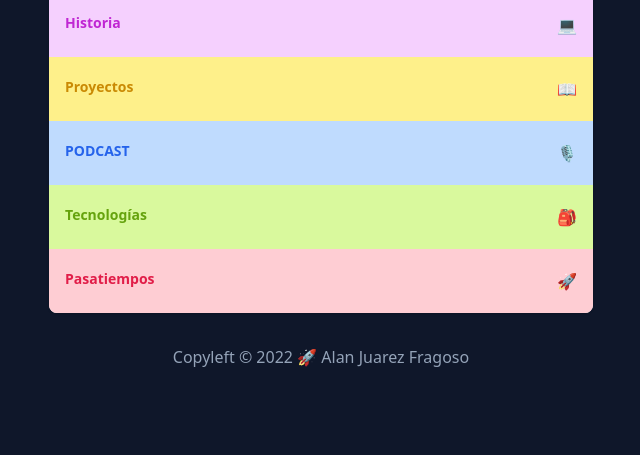
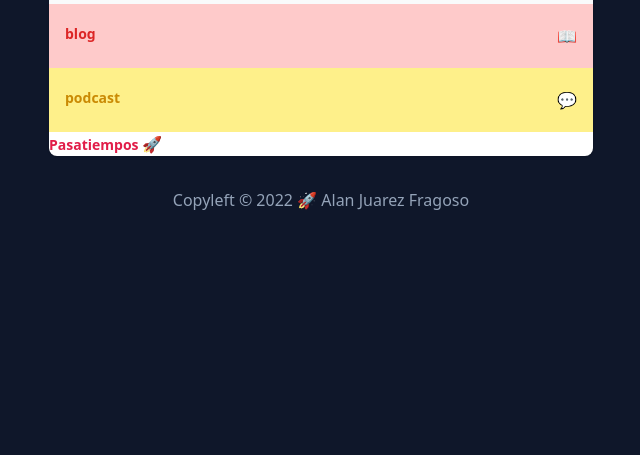
Before and after one commit to AlanJuarezF/webpack, a website built with webpack: page public/index.html in a window 1280 px wide. Shown: the part 345-800 px from the top of the page, without its empty margins (319-959 px from the left). Built offline with nearby package versions, Linux system fonts and the light colour scheme.

Commit message:
arbol links

```diff
--- a/public/index.html
+++ b/public/index.html
@@ -34,11 +34,9 @@
       <div class="px-4 py-5 sm:px-6 flex justify-between">
         <div>
           <h1 class="text-xl leading-6 font-bold text-gray-900">
-            Alan Juarez Fragoso
           </h1>
-          <h2 class="text-sm leading-6 text-gray-500 -mt-1">@AlanWLFx</h2>
+          <h2 class="text-sm leading-6 text-gray-500 -mt-1"></h2>
           <p class="mt-1 max-w-2xl text-sm text-gray-500">
-            Estudiante de la Universidad Tecnologíca de Tlaxcala
           </p>
         </div>
         <div>
@@ -82,35 +80,8 @@
             </div>
           </div>
         </div>
-        <div class="bg-fuchsia-200 px-4 py-5 w-full flex justify-between">
-          <a class="text-sm font-bold text-fuchsia-600 text-center hover:text-fuchsia-800 cursor-pointer"
-            href="#" target="_blank">
-            Historia
-          </a>
-          <span>💻</span>
-        </div>
-        <div class="bg-yellow-200 px-4 py-5 w-full flex justify-between">
-          <a class="text-sm font-bold text-yellow-600 text-center hover:text-yellow-800 cursor-pointer"
-            href="#" target="_blank">
-            Proyectos
-          </a>
-          <span>📖</span>
-        </div>
-        <div class="bg-blue-200 px-4 py-5 w-full flex justify-between">
-          <a class="text-sm font-bold text-blue-600 text-center hover:text-blue-800 cursor-pointer"
-            href="#" target="_blank">
-            PODCAST
-          </a>
-          <span>🎙️</span>
-        </div>
-        <div class="bg-lime-200 px-4 py-5 w-full flex justify-between">
-          <a class="text-sm font-bold text-lime-600 text-center hover:text-lime-800 cursor-pointer"
-            href="#" target="_blank">
-            Tecnologías
-          </a>
-          <span>🎒</span>
-        </div>
-        <div class="bg-rose-200 px-4 py-5 w-full flex justify-between">
+        <main id="links">
+        </main>
           <a class="text-sm font-bold text-rose-600 text-center hover:text-rose-800 cursor-pointer"
             href="#" target="_blank">
             Pasatiempos
--- a/src/index.js
+++ b/src/index.js
@@ -10,12 +10,12 @@ const data = {
     social: [
       {
         name: "faceebok",
-        url: "https://twitter.com/Alanwlfx",
+        url: "https://www.twitter.com/",
         username: "",
       },
       {
         name: "instagram",
-        url: "https://www.instagram.com/alaan_wlf/",
+        url: "https://www.instagram.com/",
         username: "",
       },
     ],
@@ -35,3 +35,23 @@ const data = {
     ],
     footer: "Made with Love on Mexico",
   };
+
+const main = () => {
+  let name = document.createTextNode(data?.name);
+  let links = data?.links?.map((link) => {
+    return `<div class="bg-${link.color}-200 px-4 py-5 w-full flex justify-between">
+          <a class="text-sm font-bold text-${link.color}-600 text-center hover:text-${link.color}-800 cursor-pointer"
+            href="${link.url}" target="_blank">
+            ${link.name}
+          </a>
+          <span>${link.emoji}</span>
+        </div>`
+  }).join('');
+
+  let newItem = document.createElement('section');
+  newItem.innerHTML = links;
+  $links.appendChild(newItem);
+  $name.appendChild(name);
+}
+
+main();
```
